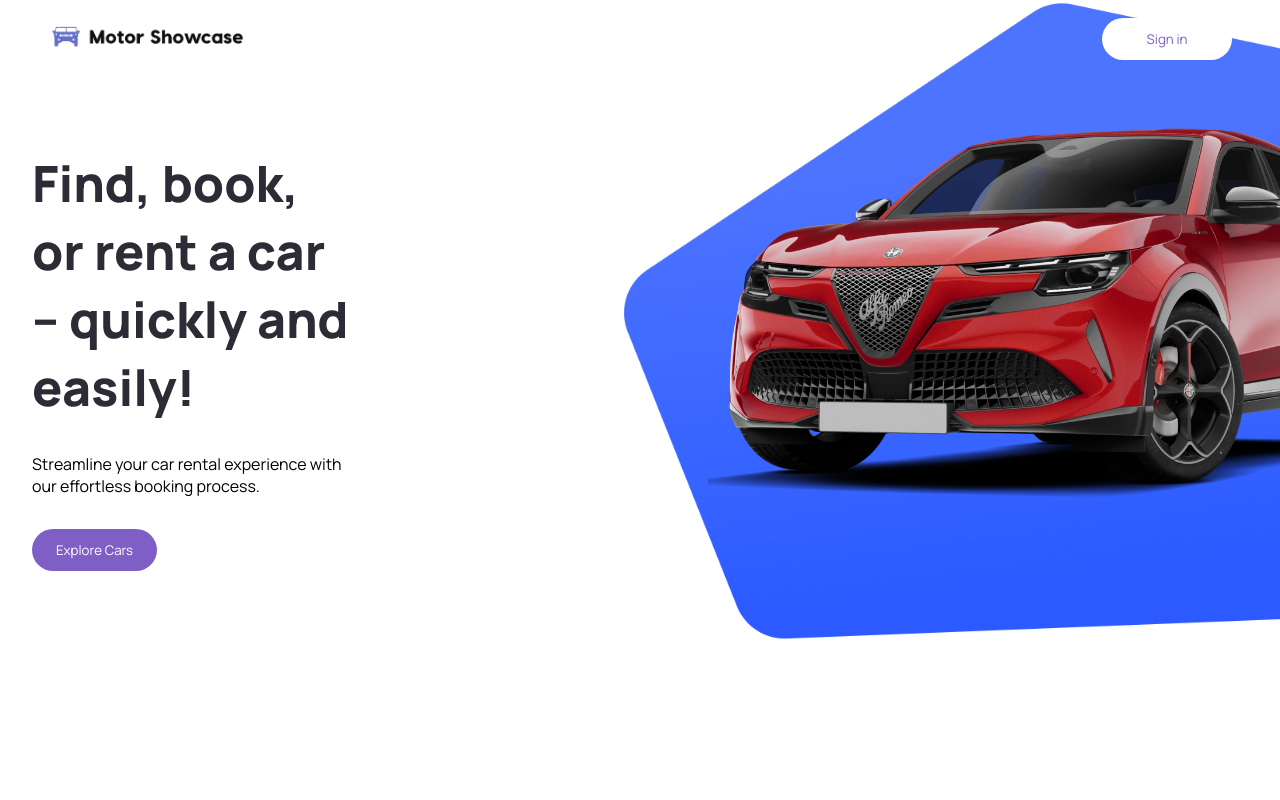
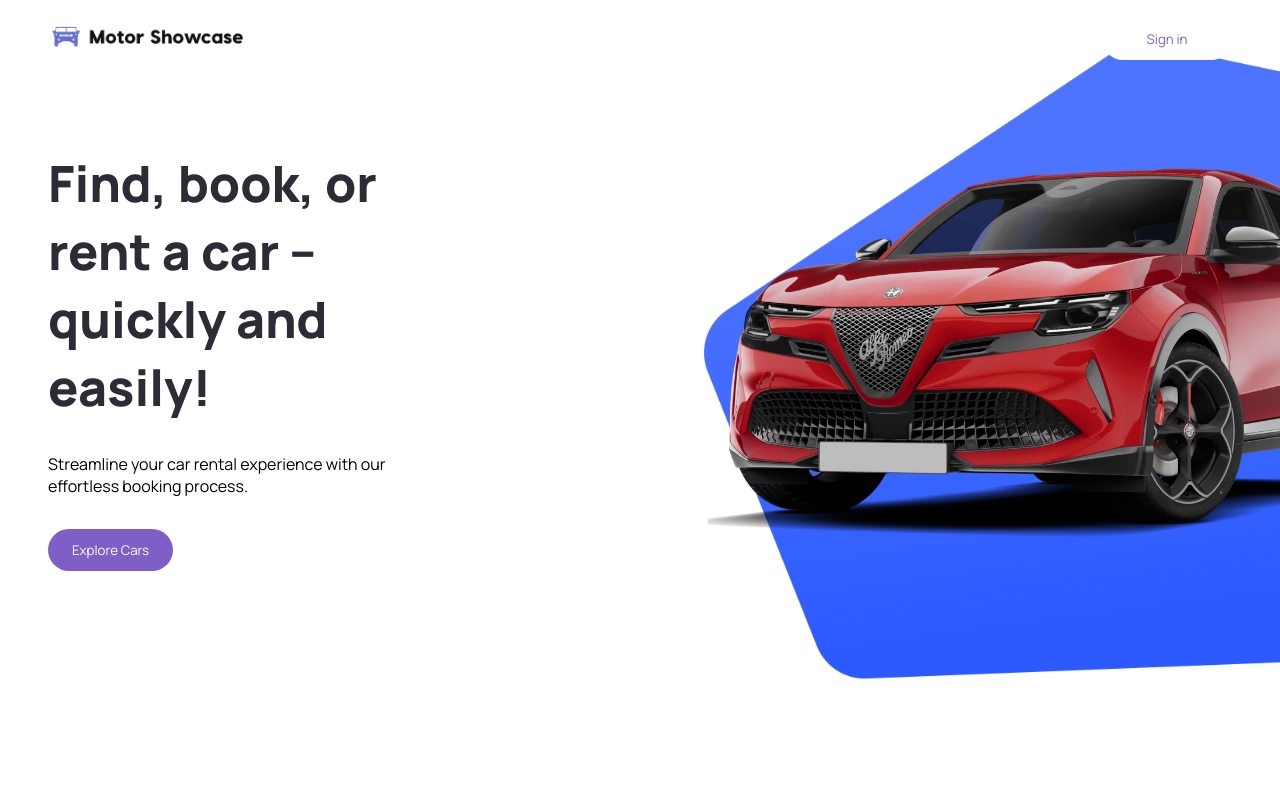
Before and after one commit to ahmedjk34/motor-showcase, a Next.js app: page / in a window 1280 px wide. Shown: the top 800 px of the page. Built offline with nearby package versions, Linux system fonts and the light colour scheme; no server answers.

Commit message:
Code + Stylistic refactors

```diff
--- a/src/app/_homeComponents/Hero.tsx
+++ b/src/app/_homeComponents/Hero.tsx
@@ -2,7 +2,6 @@
 import React from "react";
 import styles from "../../styles/pages/home-page.module.scss";
 import CustomButton from "@/components/CustomButton/CustomButton";
-import Image from "next/image";
 
 type Props = {};
 
--- a/src/styles/pages/home-page.module.scss
+++ b/src/styles/pages/home-page.module.scss
@@ -12,7 +12,6 @@
     margin: 0 auto;
     padding: 0 2rem;
     min-height: 90dvh;
-    margin-top: 4rem;
     .heroInfo {
       display: flex;
       flex-direction: column;
@@ -106,14 +105,15 @@
       flex-direction: row;
       position: relative;
       margin-top: 0;
+      padding-left: 3rem;
       .heroInfo {
         display: flex;
         flex-direction: column;
-        max-width: 25vw;
+        max-width: 30vw;
       }
       .heroImageContainer {
         flex: 1.25;
-        height: 90dvh;
+        height: 80dvh;
         position: relative;
         right: -5rem;
         .heroImg {
@@ -150,4 +150,10 @@
       font-size: 72px;
     }
   }
+
+  @media (max-width: 400px) {
+    .hero {
+      margin-top: 8rem;
+    }
+  }
 }
```
